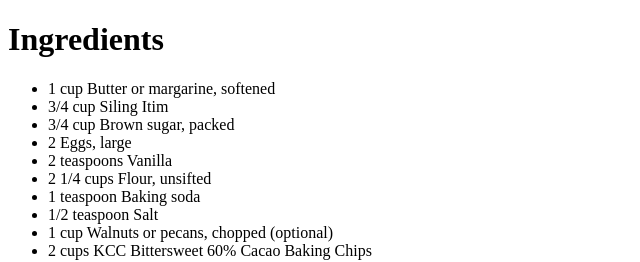
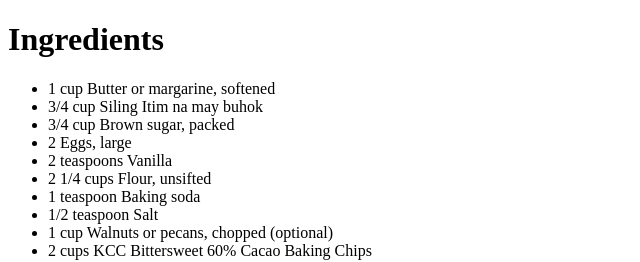
Before and after one commit to Zaidjm1/learninggit, a plain HTML site: page secret recipe.htm in a window 1280 px wide. Shown: the top 262 px of the page, 0-640 px from the left. Drawn offline with Linux system fonts and the light colour scheme.

Commit message:
added may buhok

```diff
--- a/secret recipe.htm
+++ b/secret recipe.htm
@@ -5,7 +5,7 @@
 <h1>Ingredients</h1>
 <ul>
 <li>1 cup Butter or margarine, softened</li>
-<li>3/4 cup Siling Itim</li>
+<li>3/4 cup Siling Itim na may buhok</li>
 <li>3/4 cup Brown sugar, packed</li>
 <li>2 Eggs, large</li>
 <li>2 teaspoons Vanilla</li>
```
